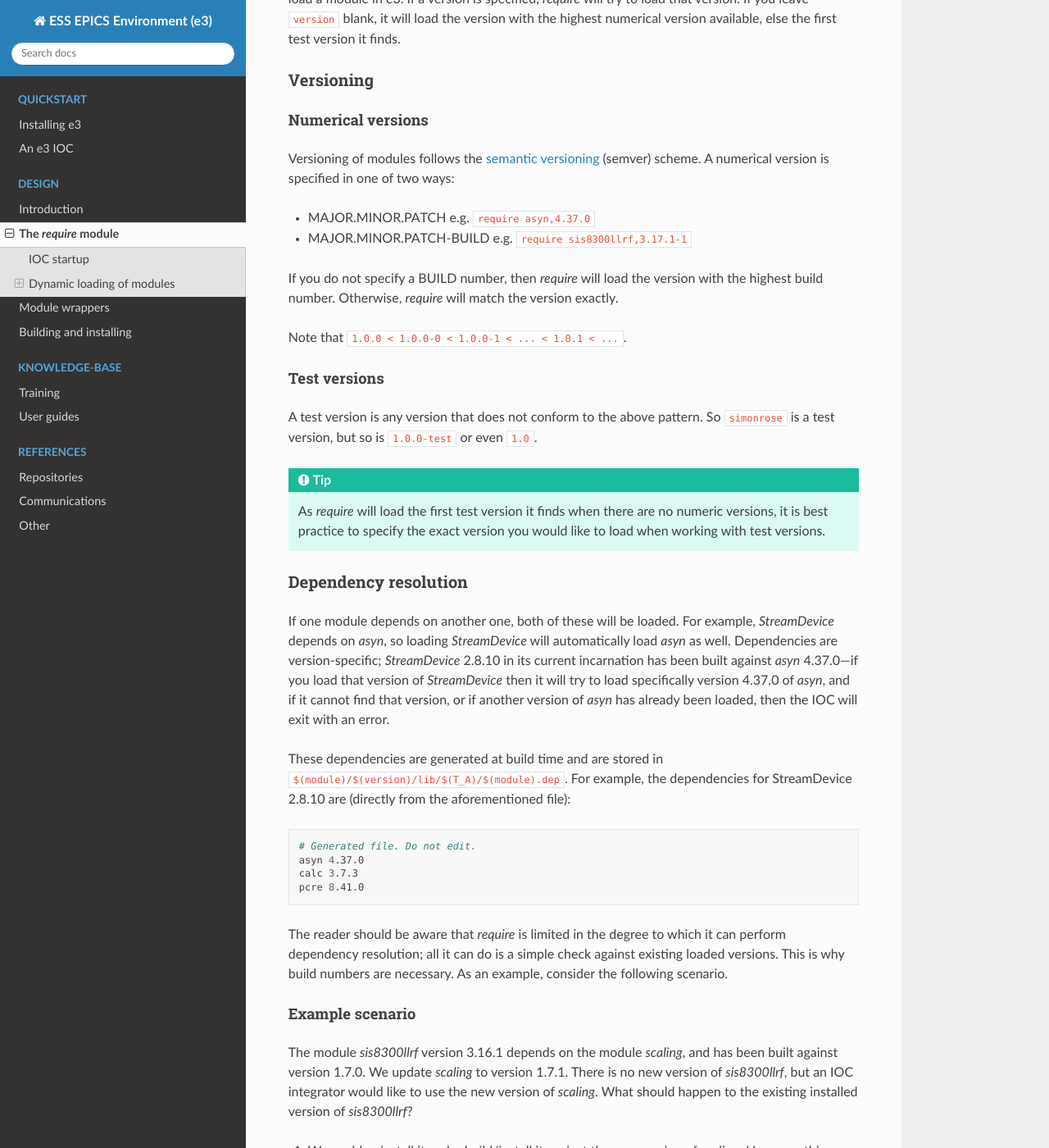
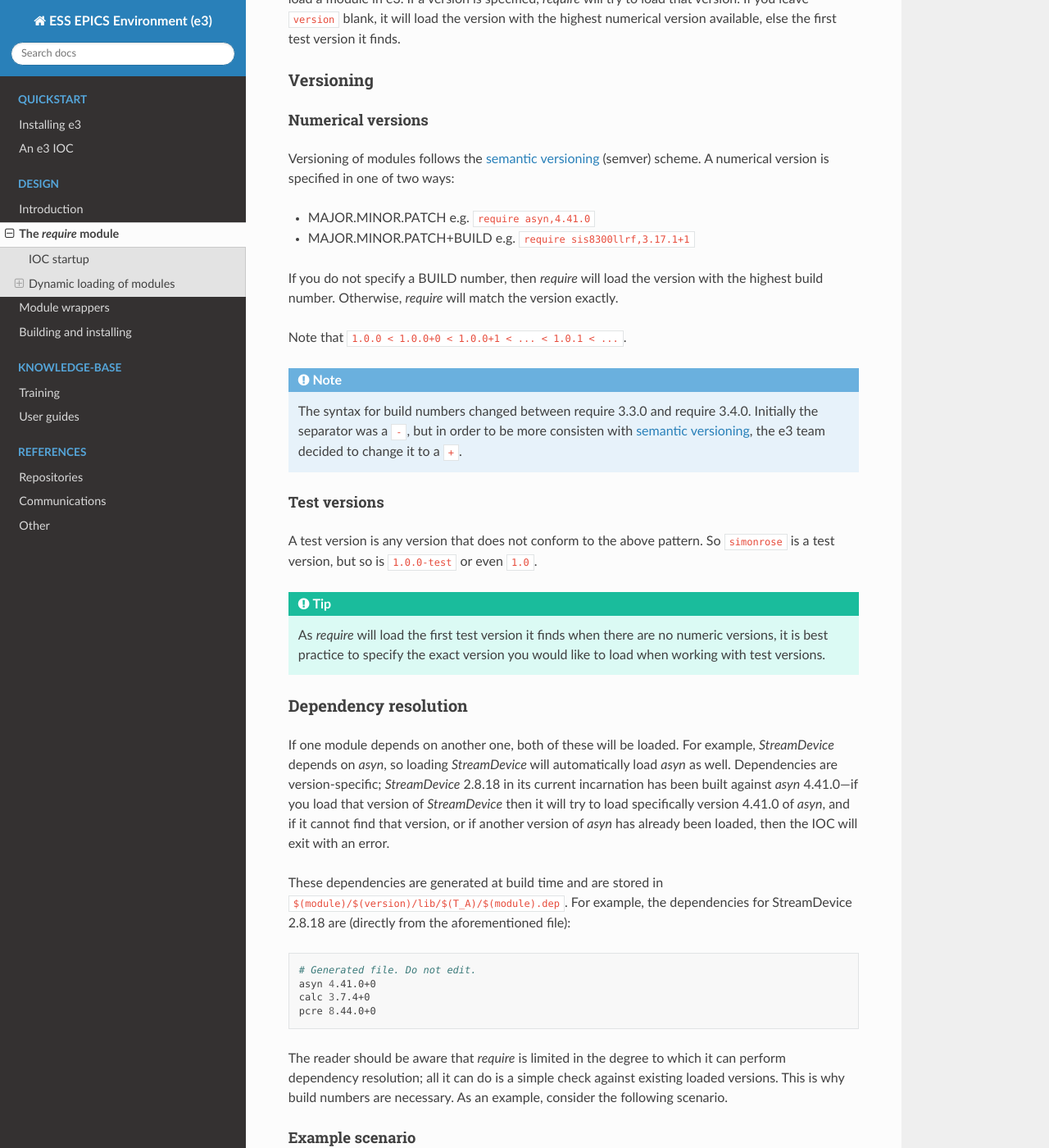
Before and after one commit to ttkorhonen/e3pages, a Sphinx documentation site: the page built from docs/design/2_require.md, in a window 1280 px wide and 1400 px high, scrolled down 1522 px. Shown: the whole window at 82% size. Built offline with Sphinx 7.4.7 and the Read the Docs theme 2.0.0, drawn with Linux system fonts in a browser that asks for light colours; some of the changed text lies outside the part shown.

Commit message:
Updated build number from design docs

````diff
--- a/docs/design/2_require.md
+++ b/docs/design/2_require.md
@@ -50,12 +50,17 @@ This is the most obviously visible part of *require* from the perspective of an
 
 Versioning of modules follows the [semantic versioning](https://semver.org/) (semver) scheme. A numerical version is specified in one of two ways:
 
-* MAJOR.MINOR.PATCH e.g. `require asyn,4.37.0`
-* MAJOR.MINOR.PATCH-BUILD e.g. `require sis8300llrf,3.17.1-1`
+* MAJOR.MINOR.PATCH e.g. `require asyn,4.41.0`
+* MAJOR.MINOR.PATCH+BUILD e.g. `require sis8300llrf,3.17.1+1`
 
 If you do not specify a BUILD number, then *require* will load the version with the highest build number. Otherwise, *require* will match the version exactly.
 
-Note that `1.0.0 < 1.0.0-0 < 1.0.0-1 < ... < 1.0.1 < ...`.
+Note that `1.0.0 < 1.0.0+0 < 1.0.0+1 < ... < 1.0.1 < ...`.
+
+:::{note}
+The syntax for build numbers changed between require 3.3.0 and require 3.4.0. Initially the separator was a `-`, but in order to be more consisten with
+[semantic versioning](https://semver.org/), the e3 team decided to change it to a `+`.
+:::
 
 #### Test versions
 
@@ -67,15 +72,15 @@ As *require* will load the first test version it finds when there are no numeric
 
 ### Dependency resolution
 
-If one module depends on another one, both of these will be loaded. For example, *StreamDevice* depends on *asyn*, so loading *StreamDevice* will automatically load *asyn* as well. Dependencies are version-specific; *StreamDevice* 2.8.10 in its current incarnation has been built against *asyn* 4.37.0---if you load that version of *StreamDevice* then it will try to load specifically version 4.37.0 of *asyn*, and if it cannot find that version, or if another version of *asyn* has already been loaded, then the IOC will exit with an error.
+If one module depends on another one, both of these will be loaded. For example, *StreamDevice* depends on *asyn*, so loading *StreamDevice* will automatically load *asyn* as well. Dependencies are version-specific; *StreamDevice* 2.8.18 in its current incarnation has been built against *asyn* 4.41.0---if you load that version of *StreamDevice* then it will try to load specifically version 4.41.0 of *asyn*, and if it cannot find that version, or if another version of *asyn* has already been loaded, then the IOC will exit with an error.
 
-These dependencies are generated at build time and are stored in `$(module)/$(version)/lib/$(T_A)/$(module).dep`. For example, the dependencies for StreamDevice 2.8.10 are (directly from the aforementioned file):
+These dependencies are generated at build time and are stored in `$(module)/$(version)/lib/$(T_A)/$(module).dep`. For example, the dependencies for StreamDevice 2.8.18 are (directly from the aforementioned file):
 
 ```bash
 # Generated file. Do not edit.
-asyn 4.37.0
-calc 3.7.3
-pcre 8.41.0
+asyn 4.41.0+0
+calc 3.7.4+0
+pcre 8.44.0+0
 ```
 
 The reader should be aware that *require* is limited in the degree to which it can perform dependency resolution; all it can do is a simple check against existing loaded versions. This is why build numbers are necessary. As an example, consider the following scenario.
@@ -86,4 +91,4 @@ The module *sis8300llrf* version 3.16.1 depends on the module *scaling*, and has
 
 1. We could uninstall it and rebuild/install it against the new version of scaling. However, this prevents anyone who needs that version combination for any reason from being able to use it. In general, we want to avoid removing any installed modules---we should only add new versions.
 2. We could try to update the version of *sis8300llrf* to 3.16.2 despite the fact that no changes have been made. If this is an ESS module, then this is possible, but not ideal. It is particularly bad if it is a module that is not being developed in-house, as our version will be out of sync with the community module.
-3. We could instead update the version to 3.16.1-1, i.e., add a build number. This way, the existing version has not been modified. Moreover, you can use *sis8300llrf* version 3.16.1 with either version of scaling by specifying the build number.
+3. We could instead update the version to 3.16.1+1, i.e., add a build number. This way, the existing version has not been modified. Moreover, you can use *sis8300llrf* version 3.16.1 with either version of scaling by specifying the build number.
````
